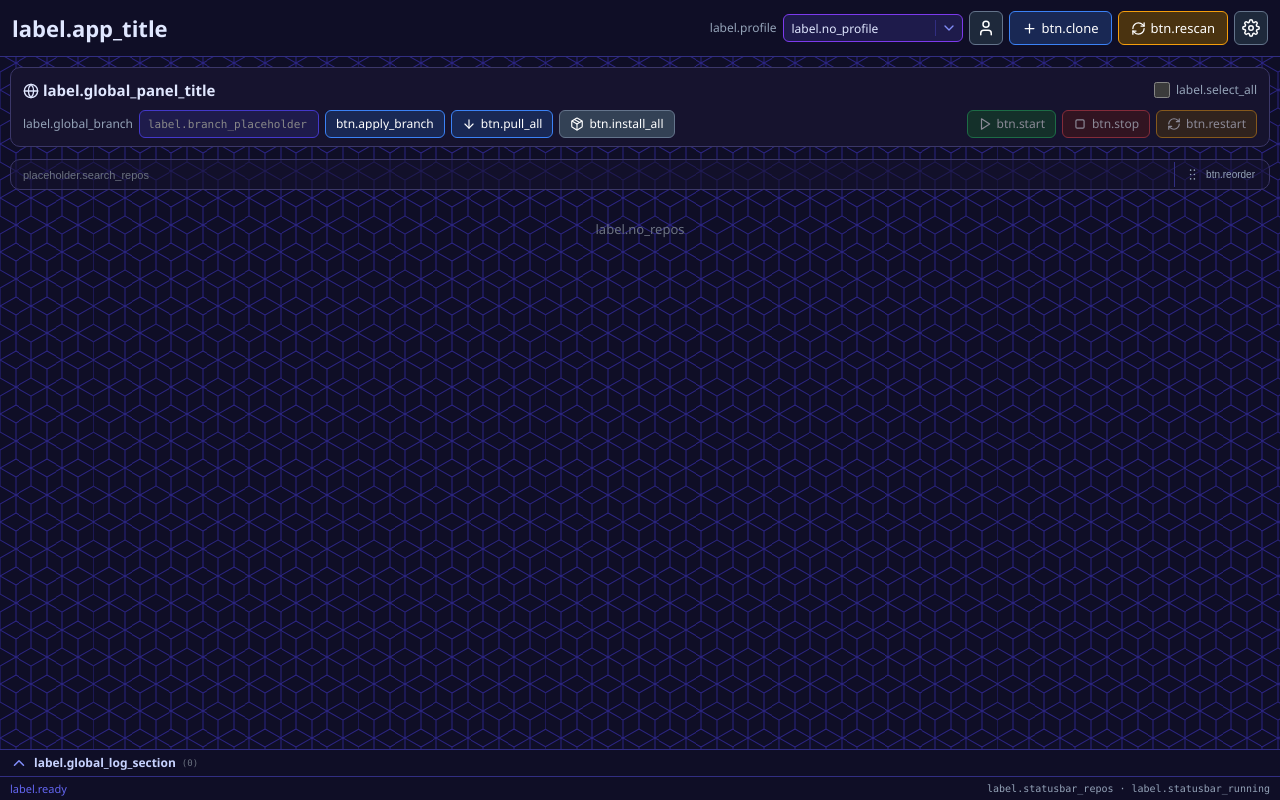
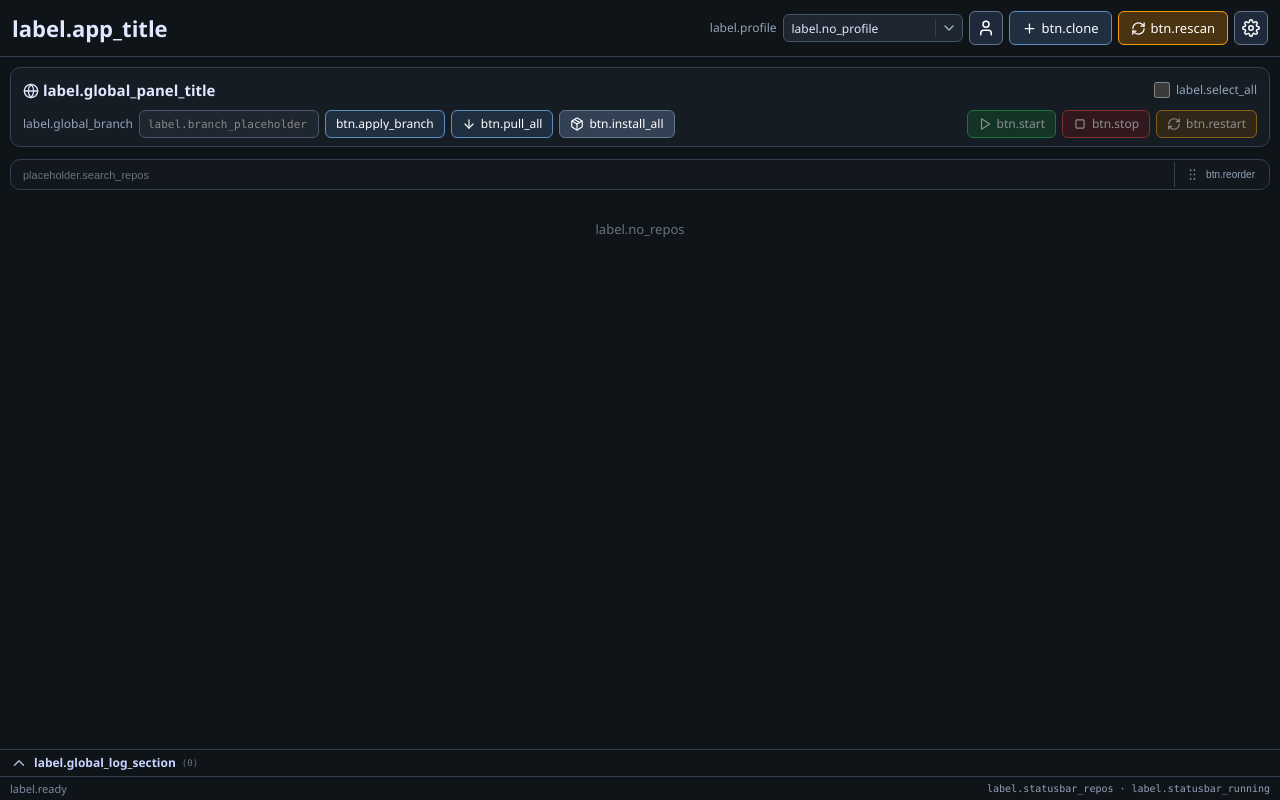
Before and after one commit to Jorditomasg/devdeck, an Angular app: page / in a window 1280 px wide. Built offline with nearby package versions, Linux system fonts and the light colour scheme.

Commit message:
style(ui): default slate palette + none pattern, neutral profile/expand buttons

```diff
--- a/src/app/core/state/theme.service.ts
+++ b/src/app/core/state/theme.service.ts
@@ -20,8 +20,8 @@ import { Injectable, signal } from '@angular/core';
 
 /** Color palettes (kebab values = the `[data-palette]` attribute). */
 export const PALETTES = [
+  'slate',
   'indigo',
-  'slate',
   'emerald',
   'crimson',
   'rose',
@@ -30,8 +30,8 @@ export const PALETTES = [
 
 /** Background patterns (kebab values = the `[data-pattern]` attribute). */
 export const PATTERNS = [
+  'none',
   'cubes',
-  'none',
   'grid',
   'dots',
   'arcs',
@@ -43,8 +43,8 @@ export const PATTERNS = [
 export type Palette = (typeof PALETTES)[number];
 export type Pattern = (typeof PATTERNS)[number];
 
-const DEFAULT_PALETTE: Palette = 'indigo';
-const DEFAULT_PATTERN: Pattern = 'cubes';
+const DEFAULT_PALETTE: Palette = 'slate';
+const DEFAULT_PATTERN: Pattern = 'none';
 const PALETTE_KEY = 'devdeck.palette';
 const PATTERN_KEY = 'devdeck.pattern';
 
--- a/src/app/features/workspace/repo-card/card-header.component.ts
+++ b/src/app/features/workspace/repo-card/card-header.component.ts
@@ -177,7 +177,7 @@ export interface CardHeaderText {
             (clicked)="openTerminal.emit($event)"
           ><ui-icon name="terminal" /></ui-icon-button>
           <ui-icon-button
-            variant="toggle-expand"
+            variant="neutral"
             [uiTooltip]="text().expandTip"
             (clicked)="toggleExpand.emit()"
           >@if (expanded()) {
--- a/src/app/features/workspace/topbar.component.scss
+++ b/src/app/features/workspace/topbar.component.scss
@@ -71,12 +71,11 @@
   font-size: var(--font-size-base);
 }
 
-// Profile dropdown — profile-accent border; dirty = warning text + orange
-// border on a dark-amber field (§26 "Dirty styling").
+// Profile dropdown — default theme border (matches the env selectors); dirty =
+// warning text + orange border on a dark-amber field (§26 "Dirty styling").
 .topbar__profile {
   width: 180px;
   flex-shrink: 0;
-  --color-border-default: var(--color-status-installing); // profile accent
 
   &--dirty {
     --color-border-default: var(--color-status-logging);
```
Also changed, not shown: 1 other file (tests, documents, lock files or other folders).
